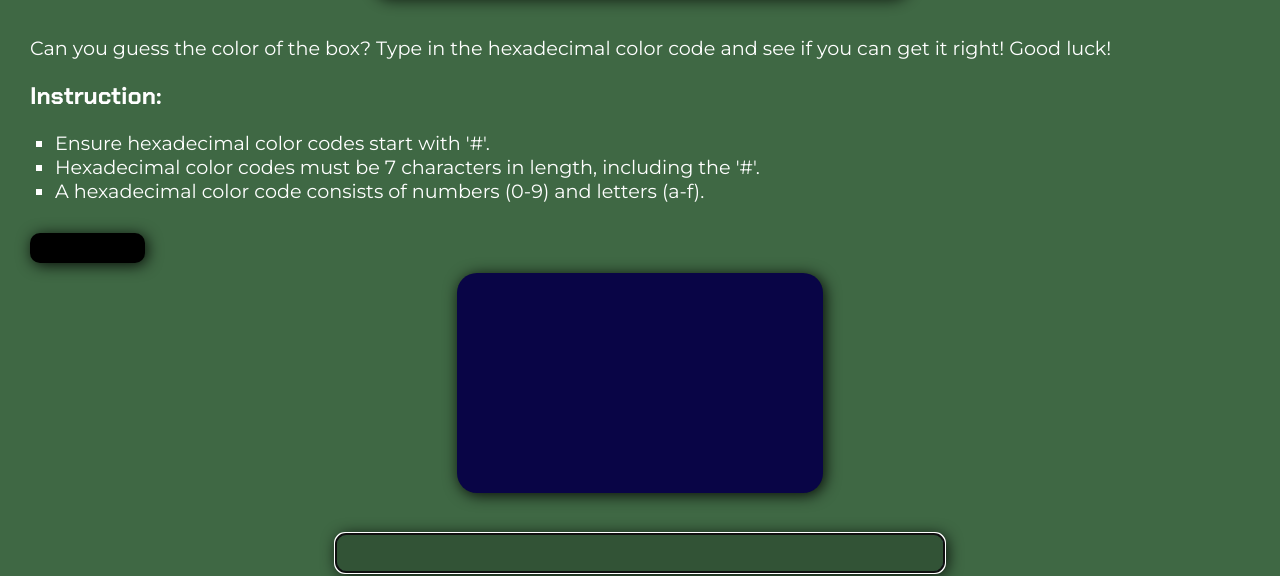
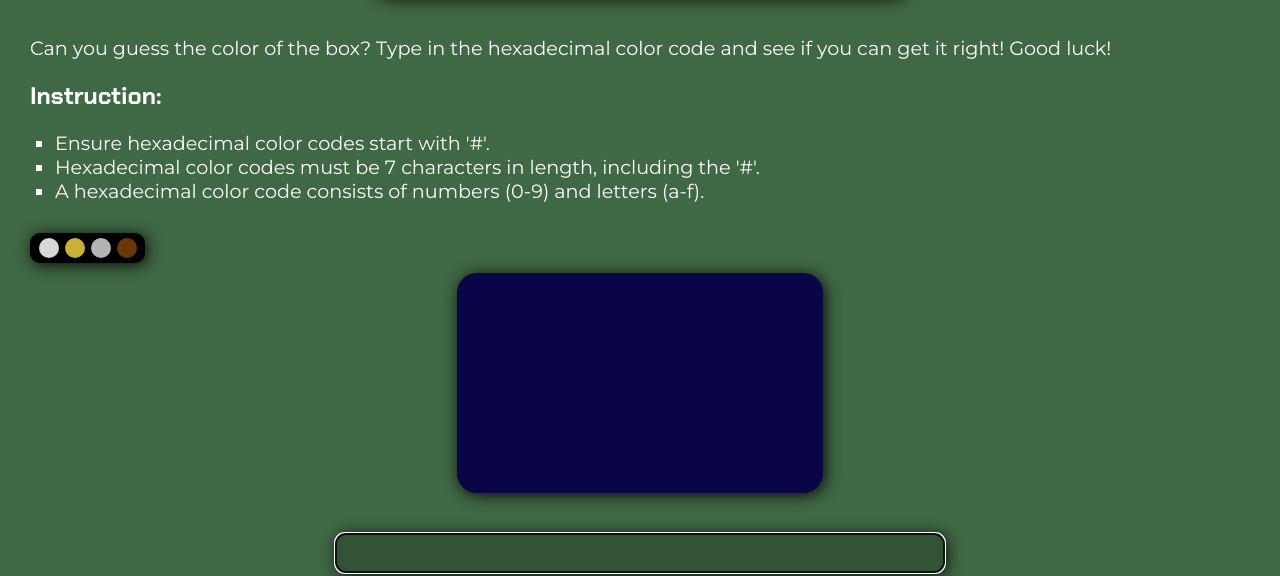
Before and after one commit to ci-mustafa/Color-Code-Challenge, a plain HTML site: page index.html in a window 1280 px wide. Both pictures are taken after a click on the button "Start". Shown: the part 110-686 px from the top of the page. Drawn offline with Linux system fonts and the light colour scheme; a web font is replaced by a local one.

Commit message:
feat: add background color for every level

```diff
--- a/assets/css/style.css
+++ b/assets/css/style.css
@@ -121,6 +121,21 @@ body {
     margin-left: 3px;
 }
 
+#dimond {
+    background-color: #d7d7d7;
+}
+
+#gold {
+    background-color: #c9b037;
+}
+
+#silver {
+    background-color: #b4b4b4;
+}
+
+#bronze {
+    background-color: #6a3805;
+}
 /* color box */
 #color-box {
     border: hidden;
```
